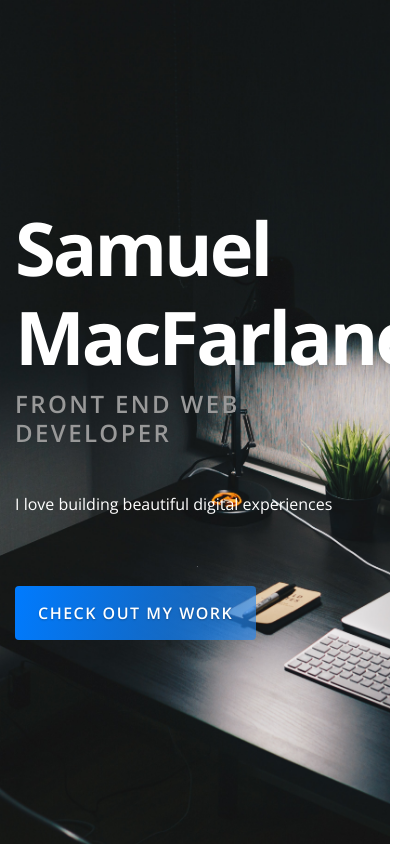
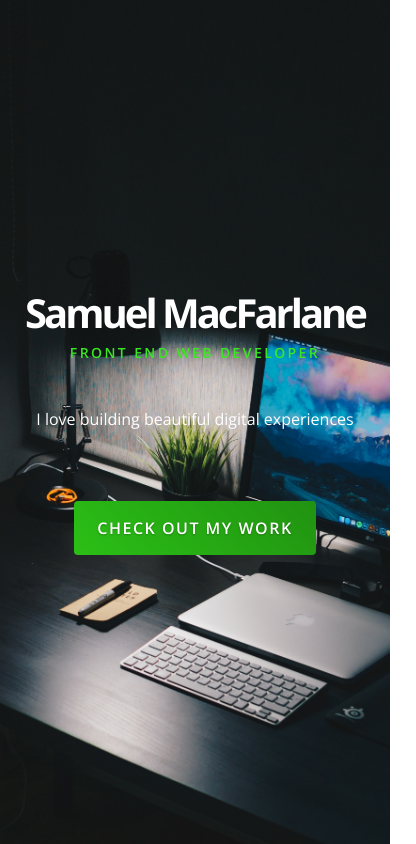
Before and after one commit to sammacfarlane23/portfolio-site, a plain HTML site: page index.html in a window 390 px wide. Shown: the whole page, 416 px wide, since content can reach past the window. Drawn offline with nearby package versions, Linux system fonts and the light colour scheme.

Commit message:
Added responsive styles

```diff
--- a/index.html
+++ b/index.html
@@ -32,7 +32,7 @@
       <div class="container">
         <div class="row">
           <div class="col-sm-10 col-md-6">
-            <h1>Samuel MacFarlane</h1>
+            <h1 class="hero-heading">Samuel MacFarlane</h1>
             <h2 class="hero-subheading">Front End Web Developer</h2>
             <p>I love building beautiful digital experiences</p>
             <button id="portfolio-button" class="mt-5 btn btn-primary">
--- a/scss/_buttons.scss
+++ b/scss/_buttons.scss
@@ -7,6 +7,6 @@
   padding: 15px 23px;
 
   &.btn-primary {
-    background: linear-gradient(105deg, #007bff, 50%, #2288f59d);
+    background: linear-gradient(45deg, #2bc016, 50%, darken(#2bc016, 10%));
   }
 }
--- a/scss/_hero.scss
+++ b/scss/_hero.scss
@@ -8,13 +8,31 @@
   display: flex;
   justify-content: center;
   align-items: center;
+  padding: 50px 0;
+  .hero-subheading {
+    text-transform: uppercase;
+    font-size: 24px;
+    font-weight: 600;
+    letter-spacing: 2.4px;
+    color: #2bc016;
+    margin-bottom: 45px;
+  }
 }
 
-.hero-subheading {
-  text-transform: uppercase;
-  font-size: 24px;
-  font-weight: 600;
-  letter-spacing: 2.4px;
-  color: #999;
-  margin-bottom: 45px;
+@media only screen and (max-width: 576px) {
+  .hero {
+    text-align: center;
+    background: url('../img/intro-background-2-mobile.jpg');
+    background-size: cover;
+    background-position: center;
+
+    .hero-heading {
+      font-size: 40px;
+    }
+
+    .hero-subheading {
+      font-size: 14px;
+      color: lighten(#2bc016, 10%);
+    }
+  }
 }
```
Also changed, not shown: css/styles.css, img/intro-background-2-mobile.jpg (added).
